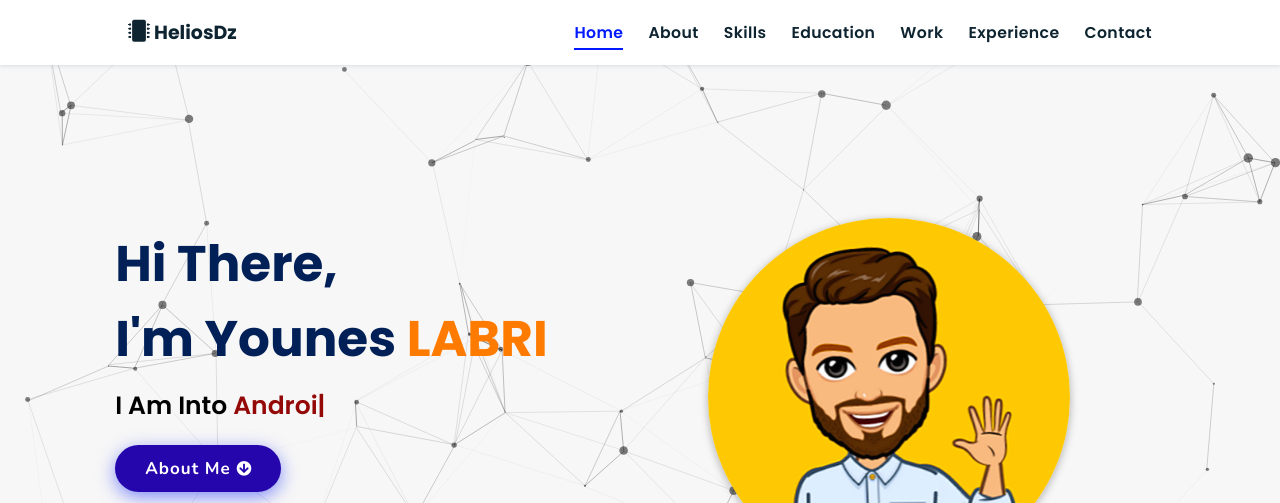
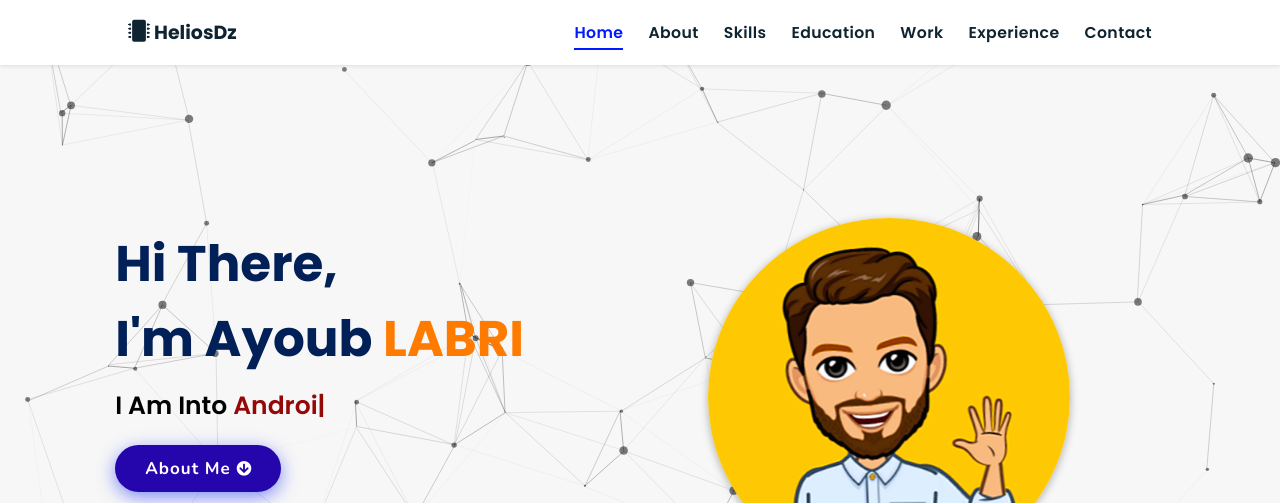
Before and after one commit to HeliosDz/HeliosDz.github.io, a plain HTML site: page index.html in a window 1280 px wide. Shown: the top 503 px of the page. Drawn offline with nearby package versions, Linux system fonts and the light colour scheme; animation ran at ten frames a second.

Commit message:
Update index.html

```diff
--- a/index.html
+++ b/index.html
@@ -46,7 +46,7 @@
     <div id="particles-js"></div>
 
     <div class="content">
-    <h3>Hi There,<br/> I'm Younes <span>LABRI</span></h3>
+    <h3>Hi There,<br/> I'm Ayoub <span>LABRI</span></h3>
     <p>i am into <span class="typing-text"></span></p>
     <a href="#about" class="btn"><span>About Me</span>
       <i class="fas fa-arrow-circle-down"></i>
```
